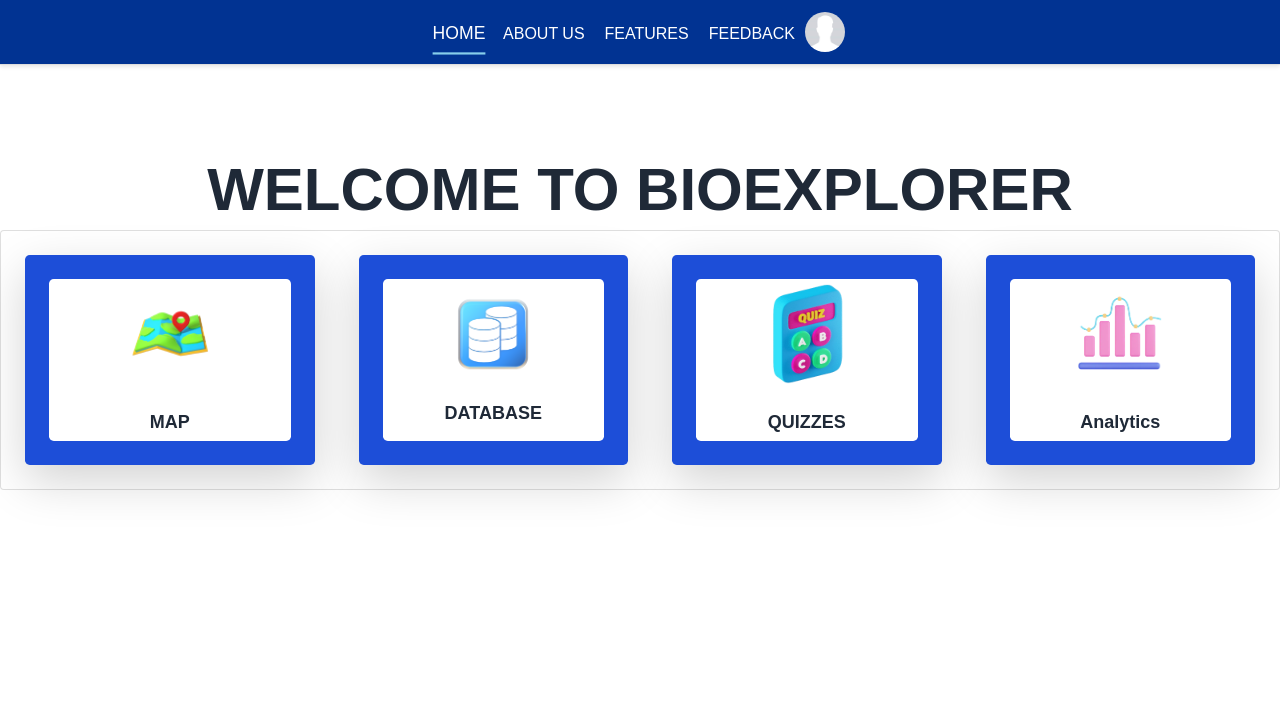
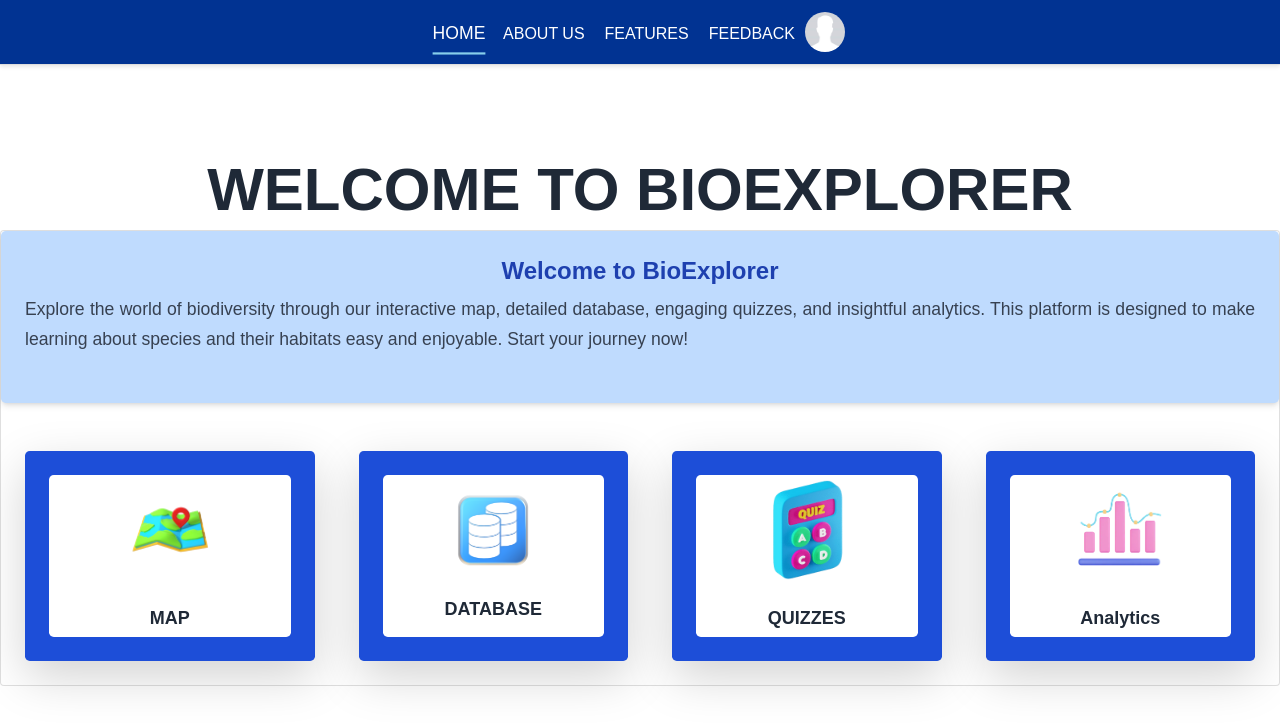
Before and after one commit to Miketzy/capstone2-client, a React (Create React App) app in the folder frontend-client2/: page /Home in a window 1280 px wide. Shown: the top 728 px of the page. Built offline with nearby package versions, Linux system fonts and the light colour scheme; no server answers; a small style sheet from the web is missing.

Commit message:
home updated

```diff
--- a/frontend-client2/src/Components/card/Card.jsx
+++ b/frontend-client2/src/Components/card/Card.jsx
@@ -5,6 +5,20 @@ import "./Card.css";
 function Card() {
   return (
     <div className="card">
+      {/* Header Section */}
+      <header className="website-header text-center p-6 bg-blue-200 rounded-lg shadow-md mb-6">
+        <h1 className="text-2xl font-bold text-blue-800">
+          Welcome to BioExplorer
+        </h1>
+        <p className="mt-2 text-gray-700">
+          Explore the world of biodiversity through our interactive map,
+          detailed database, engaging quizzes, and insightful analytics. This
+          platform is designed to make learning about species and their habitats
+          easy and enjoyable. Start your journey now!
+        </p>
+      </header>
+
+      {/* Card Section */}
       <div className="card-container grid grid-cols-1 sm:grid-cols-2 lg:grid-cols-4 gap-6 p-6">
         <Link to="/mapping" className="card-link">
           <div className="cardbox bg-blue-700 shadow-lg rounded-lg p-4 hover:shadow-xl transition-transform duration-300 flex flex-col items-center justify-center hover:scale-105 h-[210px] animate-fadeIn glow-animation">
```
